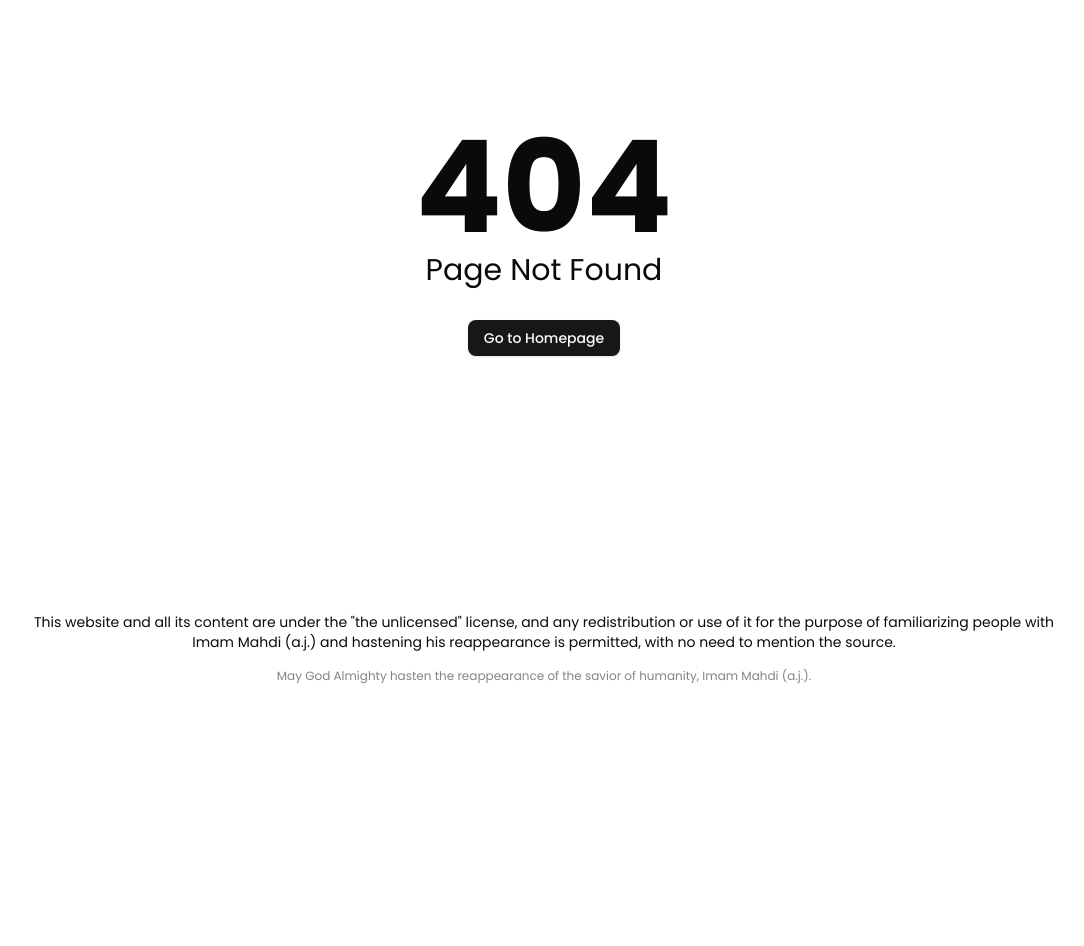
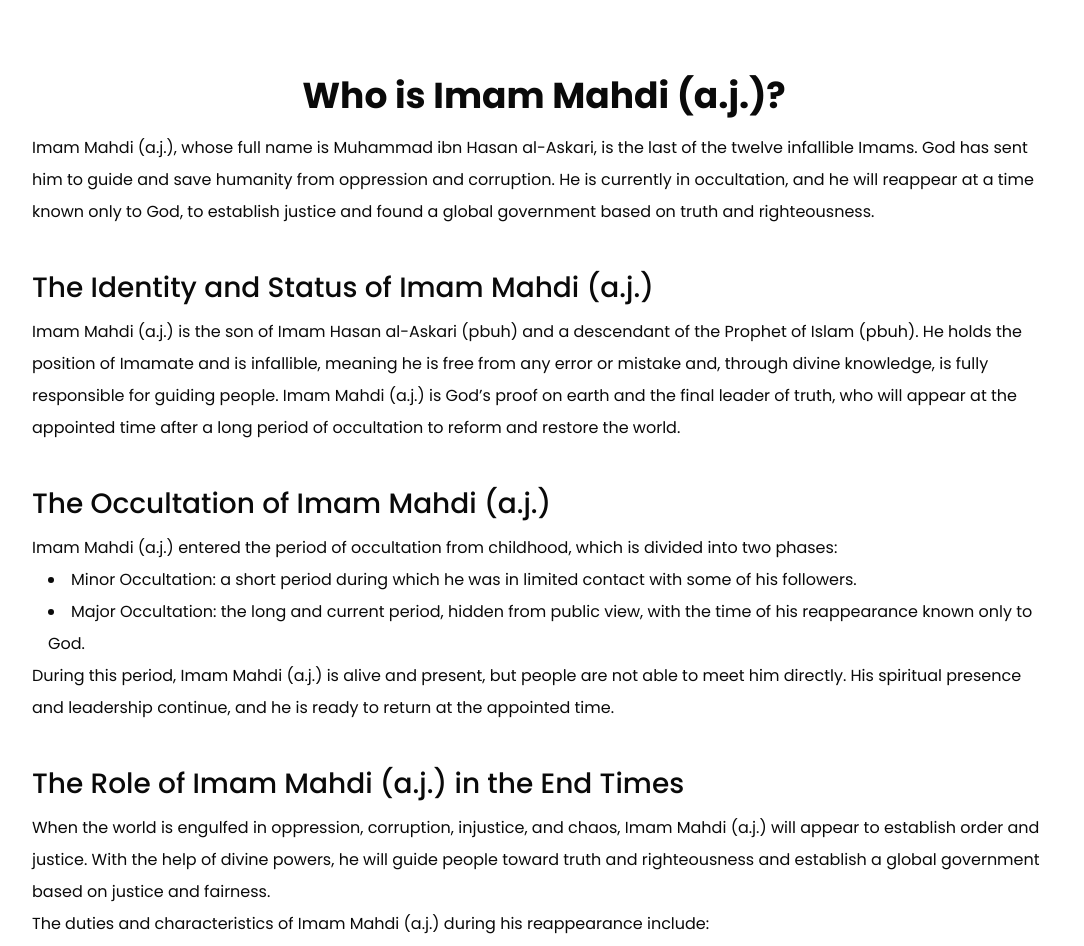
Before and after one commit to mhsn443/mahdi-the-savior, a Next.js app: page /who-is-imam-mahdi in a window 1280 px wide. Before the commit this address had no page. Shown: the part 100-1046 px from the top of the page, without its empty margins (96-1180 px from the left). Before the commit the page ends 800 px from the top, so only its background shows below. Built offline with nearby package versions, Linux system fonts and the light colour scheme.

Commit message:
feat: add content for "Who Is Imam Mahdi (a.j.)" page

```diff
--- a/app/globals.css
+++ b/app/globals.css
@@ -119,5 +119,6 @@
   body {
     @apply bg-background text-foreground;
     font-family: var(--font-poppins), sans-serif;
+    line-height: 2;
   }
 }
--- /dev/null
+++ b/app/who-is-imam-mahdi/page.tsx
@@ -0,0 +1,152 @@
+export default function WhoIsImamMahdi() {
+  return (
+    <main className="mt-16 space-y-8 md:mt-24">
+      <div>
+        <h1
+          className="text-center font-bold"
+          style={{ fontSize: "clamp(1.5rem, 0.838rem + 2.206vw, 2.25rem)" }}
+        >
+          Who is Imam Mahdi (a.j.)?
+        </h1>
+        <p>
+          Imam Mahdi (a.j.), whose full name is Muhammad ibn Hasan al-Askari, is
+          the last of the twelve infallible Imams. God has sent him to guide and
+          save humanity from oppression and corruption. He is currently in
+          occultation, and he will reappear at a time known only to God, to
+          establish justice and found a global government based on truth and
+          righteousness.
+        </p>
+      </div>
+
+      {/* The Identity and Status of Imam Mahdi (a.j.) */}
+      <div>
+        <h2
+          className="mt-6 font-medium"
+          style={{ fontSize: "clamp(1.25rem, 0.809rem + 1.471vw, 1.75rem)" }}
+        >
+          The Identity and Status of Imam Mahdi (a.j.)
+        </h2>
+        <p>
+          Imam Mahdi (a.j.) is the son of Imam Hasan al-Askari (pbuh) and a
+          descendant of the Prophet of Islam (pbuh). He holds the position of
+          Imamate and is infallible, meaning he is free from any error or
+          mistake and, through divine knowledge, is fully responsible for
+          guiding people. Imam Mahdi (a.j.) is God’s proof on earth and the
+          final leader of truth, who will appear at the appointed time after a
+          long period of occultation to reform and restore the world.
+        </p>
+      </div>
+
+      {/* The Occultation of Imam Mahdi (a.j.) */}
+      <div>
+        <h2
+          className="mt-6 font-medium"
+          style={{ fontSize: "clamp(1.25rem, 0.809rem + 1.471vw, 1.75rem)" }}
+        >
+          The Occultation of Imam Mahdi (a.j.)
+        </h2>
+        <p>
+          Imam Mahdi (a.j.) entered the period of occultation from childhood,
+          which is divided into two phases:
+        </p>
+        <ul className="ml-4 list-inside list-disc">
+          <li>
+            Minor Occultation: a short period during which he was in limited
+            contact with some of his followers.
+          </li>
+          <li>
+            Major Occultation: the long and current period, hidden from public
+            view, with the time of his reappearance known only to God.
+          </li>
+        </ul>
+        <p>
+          During this period, Imam Mahdi (a.j.) is alive and present, but people
+          are not able to meet him directly. His spiritual presence and
+          leadership continue, and he is ready to return at the appointed time.
+        </p>
+      </div>
+
+      {/* The Role of Imam Mahdi (a.j.) in the End Times */}
+      <div>
+        <h2
+          className="mt-6 font-medium"
+          style={{ fontSize: "clamp(1.25rem, 0.809rem + 1.471vw, 1.75rem)" }}
+        >
+          The Role of Imam Mahdi (a.j.) in the End Times
+        </h2>
+        <p>
+          When the world is engulfed in oppression, corruption, injustice, and
+          chaos, Imam Mahdi (a.j.) will appear to establish order and justice.
+          With the help of divine powers, he will guide people toward truth and
+          righteousness and establish a global government based on justice and
+          fairness.
+        </p>
+        <p>
+          The duties and characteristics of Imam Mahdi (a.j.) during his
+          reappearance include:
+        </p>
+        <ul className="ml-4 list-inside list-disc">
+          <li>Defeating oppression and tyrants</li>
+          <li>Establishing a just, pure, and God-pleasing government</li>
+          <li>Reviving the true religion and moral values</li>
+          <li>Bringing peace, security, and prosperity to all humankind</li>
+        </ul>
+      </div>
+
+      {/* The Relationship of Imam Mahdi (a.j.) with Prophet Jesus (pbuh) */}
+      <div>
+        <h2
+          className="mt-6 font-medium"
+          style={{ fontSize: "clamp(1.25rem, 0.809rem + 1.471vw, 1.75rem)" }}
+        >
+          The Relationship of Imam Mahdi (a.j.) with Prophet Jesus (pbuh)
+        </h2>
+        <p>
+          According to religious sources, Prophet Jesus (pbuh) will return to
+          earth at the time of Imam Mahdi’s (a.j.) advent to assist him in
+          establishing global justice. The presence of Prophet Jesus (pbuh)
+          alongside Imam Mahdi (a.j.) symbolizes the bond between these two
+          great figures and the unity of humanity in building a better world.
+        </p>
+        <p>
+          With the help of Prophet Jesus (pbuh), Imam Mahdi (a.j.) will defeat
+          the enemies of religion and oppressors and, together with him,
+          establish a government of justice.
+        </p>
+      </div>
+
+      {/* Personality and Moral Characteristics of Imam Mahdi (a.j.) */}
+      <div>
+        <h2
+          className="mt-6 font-medium"
+          style={{ fontSize: "clamp(1.25rem, 0.809rem + 1.471vw, 1.75rem)" }}
+        >
+          Personality and Moral Characteristics of Imam Mahdi (a.j.)
+        </h2>
+        <p>
+          Imam Mahdi (a.j.) is known as a person endowed with divine knowledge
+          and wisdom, whose every decision is based on justice, truthfulness,
+          and compassion. He is not only a political leader but also a great
+          spiritual guide who directs people toward God and humanity.
+        </p>
+      </div>
+
+      {/* The Importance and Message of the Appearance of Imam Mahdi (a.j.) */}
+      <div>
+        <h2
+          className="mt-6 font-medium"
+          style={{ fontSize: "clamp(1.25rem, 0.809rem + 1.471vw, 1.75rem)" }}
+        >
+          The Importance and Message of the Appearance of Imam Mahdi (a.j.)
+        </h2>
+        <p>
+          His reappearance symbolizes the ultimate triumph of truth over
+          falsehood and fulfills God’s promise to restore balance and justice to
+          the world. This event is a great hope for all humanity, showing that
+          oppression and tyranny are not eternal, and in the end, truth and
+          justice will prevail.
+        </p>
+      </div>
+    </main>
+  );
+}
--- a/components/faq.tsx
+++ b/components/faq.tsx
@@ -21,10 +21,10 @@ export default function FAQ() {
             key={question.id}
             className="bg-background has-focus-visible:border-ring has-focus-visible:ring-ring/50 rounded-md border px-4 py-1 outline-none last:border-b has-focus-visible:ring-[3px]"
           >
-            <AccordionTrigger className="py-2 text-[15px] leading-6 hover:no-underline focus-visible:ring-0">
+            <AccordionTrigger className="py-2 text-[15px] leading-relaxed hover:no-underline focus-visible:ring-0">
               {question.title}
             </AccordionTrigger>
-            <AccordionContent className="text-muted-foreground pb-2">
+            <AccordionContent className="text-muted-foreground pb-2 leading-relaxed">
               {question.content}
             </AccordionContent>
           </AccordionItem>
```
